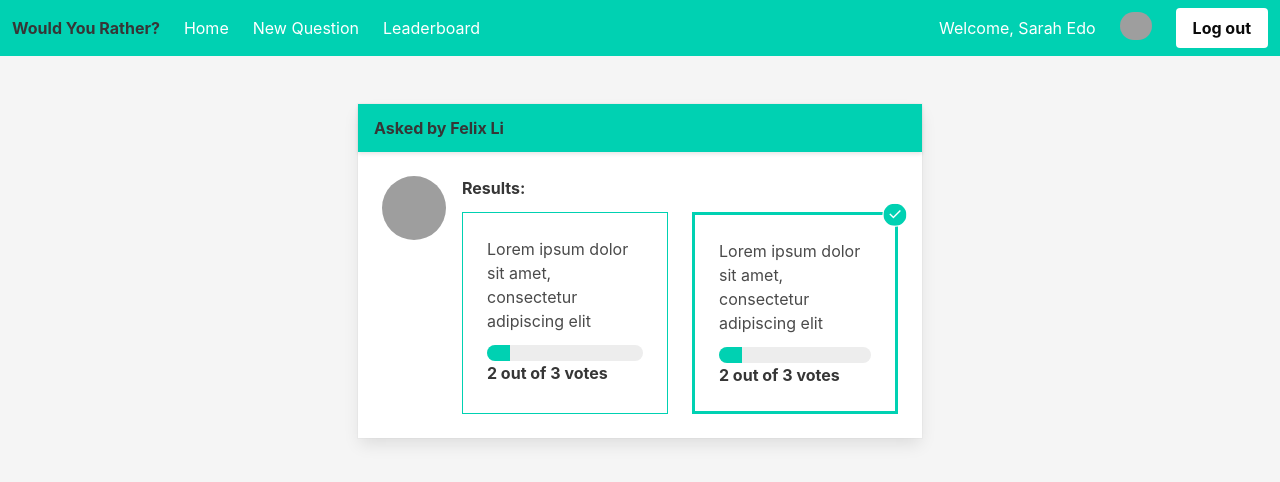
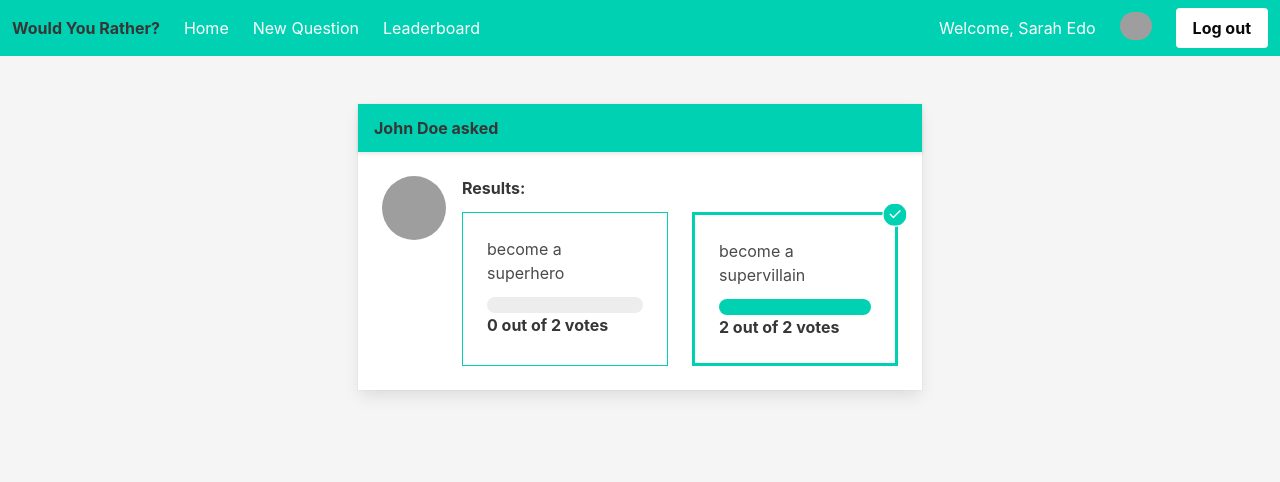
Before and after one commit to liyb-gz/reactnd-would-you-rather, a React (Create React App) app: page /questions/6ni6ok3ym7mf1p33lnez in a window 1280 px wide. Shown: the top 482 px of the page. Built offline with nearby package versions, Linux system fonts and the light colour scheme; grey boxes are pictures that could not be loaded.

Commit message:
Add question comp

```diff
--- /dev/null
+++ b/src/components/AnsweredQuestion.js
@@ -0,0 +1,102 @@
+import React from "react";
+
+function AnsweredQuestion(props) {
+  const { author, question, currentUser } = props;
+  if (!(author || question || currentUser)) {
+    return null;
+  }
+
+  const vote1 = question.optionOne.votes.length;
+  const vote2 = question.optionTwo.votes.length;
+  const totalVotes = vote1 + vote2;
+  const chosenAnswer = currentUser.answers[question.id];
+
+  console.log(author, question);
+  return (
+    <div className="card card-question">
+      <header className="card-header has-background-primary">
+        <p className="card-header-title">{author.name} asked</p>
+      </header>
+      <div className="card-content">
+        <article className="media">
+          <figure className="media-left">
+            <p className="image is-64x64">
+              <img
+                className="is-rounded"
+                src={author.avatarURL}
+                alt={author.name}
+              />
+            </p>
+          </figure>
+          <div className="media-content">
+            <p className="content">
+              <strong>Results:</strong>
+            </p>
+            <div className="columns">
+              <div className="column">
+                <div
+                  className={`card card-question-result is-fullwidth is-shadowless ${
+                    chosenAnswer === "optionOne"
+                      ? "selected has-badge-rounded has-badge-large"
+                      : ""
+                  }`}
+                  data-badge={chosenAnswer === "optionOne" ? "✓" : null}
+                >
+                  <div className="card-content">
+                    <p className="content">{question.optionOne.text}</p>
+                    <figure>
+                      <progress
+                        className="progress is-primary is-marginless"
+                        value={vote1}
+                        max={totalVotes}
+                      >
+                        {totalVotes === 0 ? 0 : (vote1 / totalVotes) * 100}%
+                      </progress>
+                      <figcaption>
+                        <strong>
+                          {vote1} out of {totalVotes} vote
+                          {totalVotes > 1 ? "s" : null}
+                        </strong>
+                      </figcaption>
+                    </figure>
+                  </div>
+                </div>
+              </div>
+              <div className="column">
+                <div
+                  className={`card card-question-result is-fullwidth is-shadowless ${
+                    chosenAnswer === "optionTwo"
+                      ? "selected has-badge-rounded has-badge-large"
+                      : ""
+                  }`}
+                  data-badge={chosenAnswer === "optionTwo" ? "✓" : null}
+                >
+                  <div className="card-content">
+                    <p className="content">{question.optionTwo.text}</p>
+                    <figure>
+                      <progress
+                        className="progress is-primary is-marginless"
+                        value={vote2}
+                        max={totalVotes}
+                      >
+                        {totalVotes === 0 ? 0 : (vote2 / totalVotes) * 100}%
+                      </progress>
+                      <figcaption>
+                        <strong>
+                          {vote2} out of {totalVotes} vote
+                          {totalVotes > 1 ? "s" : null}
+                        </strong>
+                      </figcaption>
+                    </figure>
+                  </div>
+                </div>
+              </div>
+            </div>
+          </div>
+        </article>
+      </div>
+    </div>
+  );
+}
+
+export default AnsweredQuestion;
--- a/src/components/Question.js
+++ b/src/components/Question.js
@@ -1,80 +1,44 @@
 import React, { Component } from "react";
+import { withRouter } from "react-router";
+import { connect } from "react-redux";
+import AnsweredQuestion from "./AnsweredQuestion";
+import UnansweredQuestion from "./UnansweredQuestion";
 
 export class Question extends Component {
   render() {
+    const { author, question, currentUser } = this.props;
+    if (!(author || question || currentUser)) {
+      return null;
+    }
+
+    const alreadyAnswered = Object.keys(currentUser.answers).includes(
+      question.id
+    );
+
+    let QuestionCard = alreadyAnswered ? AnsweredQuestion : UnansweredQuestion;
+
     return (
-      <div className="card card-question">
-        <header className="card-header has-background-primary">
-          <p className="card-header-title">Asked by Felix Li</p>
-        </header>
-        <div className="card-content">
-          <article className="media">
-            <figure className="media-left">
-              <p className="image is-64x64">
-                <img
-                  className="is-rounded"
-                  src="https://i.pravatar.cc/300?img=1"
-                  alt="User portrait"
-                />
-              </p>
-            </figure>
-            <div className="media-content">
-              <p className="content">
-                <strong>Results:</strong>
-              </p>
-              <div className="columns">
-                <div className="column">
-                  <div className="card card-question-result is-fullwidth is-shadowless">
-                    <div className="card-content">
-                      <p className="content">
-                        Lorem ipsum dolor sit amet, consectetur adipiscing elit
-                      </p>
-                      <figure>
-                        <progress
-                          className="progress is-primary is-marginless"
-                          value="15"
-                          max="100"
-                        >
-                          15%
-                        </progress>
-                        <figcaption>
-                          <strong>2 out of 3 votes</strong>
-                        </figcaption>
-                      </figure>
-                    </div>
-                  </div>
-                </div>
-                <div className="column">
-                  <div
-                    className="card card-question-result selected has-badge-rounded has-badge-large is-fullwidth is-shadowless"
-                    data-badge="✓"
-                  >
-                    <div className="card-content">
-                      <p className="content">
-                        Lorem ipsum dolor sit amet, consectetur adipiscing elit
-                      </p>
-                      <figure>
-                        <progress
-                          className="progress is-primary is-marginless"
-                          value="15"
-                          max="100"
-                        >
-                          15%
-                        </progress>
-                        <figcaption>
-                          <strong>2 out of 3 votes</strong>
-                        </figcaption>
-                      </figure>
-                    </div>
-                  </div>
-                </div>
-              </div>
-            </div>
-          </article>
-        </div>
-      </div>
+      <QuestionCard
+        author={author}
+        question={question}
+        currentUser={currentUser}
+      />
     );
   }
 }
 
-export default Question;
+function mapStateToProps({ users, questions, authedUser }, { match }) {
+  const questionId = match.params.id;
+  const question = questions[questionId] || null;
+  const author = question ? users[question.author] : null;
+  const currentUser = users[authedUser] || null;
+  console.log("MapStateToProps: ", users, questions, authedUser);
+
+  return {
+    question,
+    author,
+    currentUser,
+  };
+}
+
+export default withRouter(connect(mapStateToProps)(Question));
--- /dev/null
+++ b/src/components/UnansweredQuestion.js
@@ -0,0 +1,78 @@
+import React, { Component } from "react";
+
+class AnsweredQuestion extends Component {
+  state = {
+    chosenAnswer: null,
+  };
+  setChosenAnswer = (value) => {
+    this.setState({
+      chosenAnswer: value,
+    });
+  };
+  render() {
+    const { author, question, currentUser } = this.props;
+    const { chosenAnswer } = this.state;
+    if (!(author || question || currentUser)) {
+      return null;
+    }
+
+    return (
+      <div className="card card-question">
+        <header className="card-header has-background-primary">
+          <p className="card-header-title">{author.name} asks</p>
+        </header>
+        <div className="card-content">
+          <article className="media">
+            <figure className="media-left">
+              <p className="image is-64x64">
+                <img
+                  className="is-rounded"
+                  src={author.avatarURL}
+                  alt={author.name}
+                />
+              </p>
+            </figure>
+            <div className="media-content">
+              <p className="content">
+                <strong>Would you rather:</strong>
+              </p>
+              <div className="columns">
+                <div className="column">
+                  <div
+                    className={`card card-question-result is-fullwidth is-shadowless ${
+                      chosenAnswer === "optionOne" ? "selected" : ""
+                    }`}
+                    onClick={() => this.setChosenAnswer("optionOne")}
+                  >
+                    <div className="card-content">
+                      <p className="content">{question.optionOne.text}</p>
+                    </div>
+                  </div>
+                </div>
+                <div className="column">
+                  <div
+                    className={`card card-question-result is-fullwidth is-shadowless ${
+                      chosenAnswer === "optionTwo" ? "selected" : ""
+                    }`}
+                    onClick={() => this.setChosenAnswer("optionTwo")}
+                  >
+                    <div className="card-content">
+                      <p className="content">{question.optionTwo.text}</p>
+                    </div>
+                  </div>
+                </div>
+              </div>
+            </div>
+          </article>
+        </div>
+        <footer class="card-footer">
+          <a href="#" class="card-footer-item">
+            Submit
+          </a>
+        </footer>
+      </div>
+    );
+  }
+}
+
+export default AnsweredQuestion;
```
